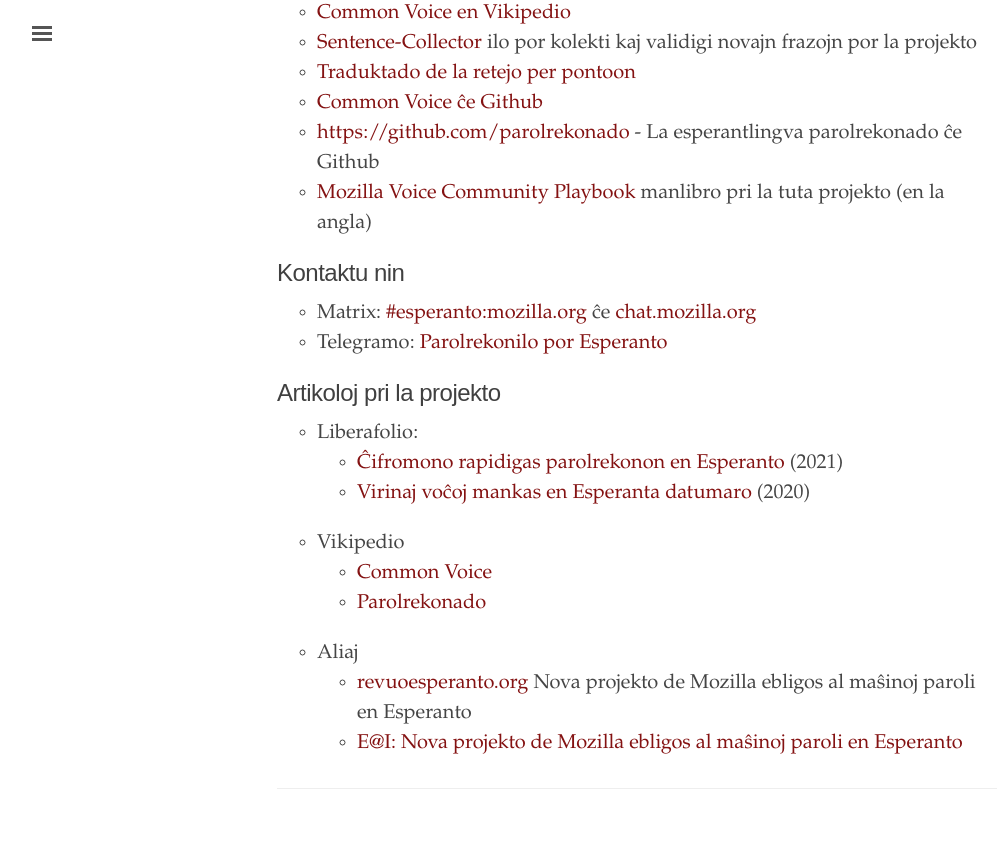
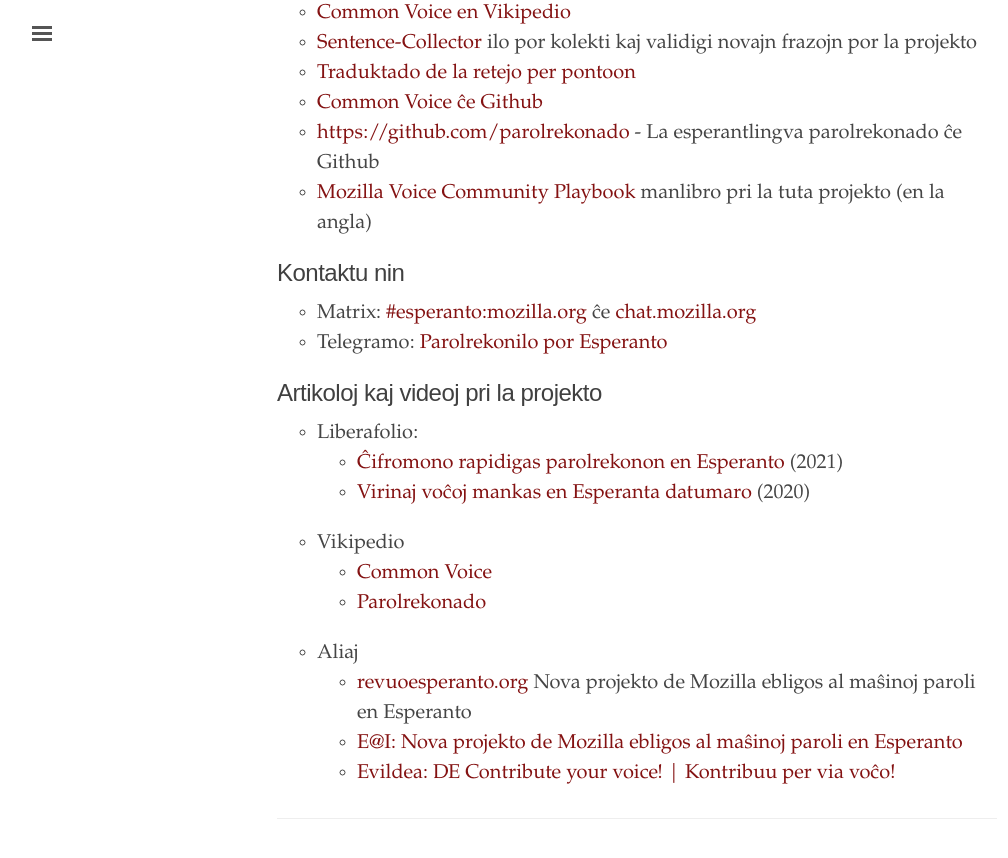
Before and after one commit to parolteknologio/parolteknologio.github.io, a Jekyll site: the page built from index.html, in a window 1280 px wide and 900 px high, scrolled down 1228 px. Shown: the top 858 px of the window, without its empty margins (3-1011 px from the left). Built offline with Jekyll 4.4.1, drawn with Linux system fonts in a browser that asks for light colours.

Commit message:
etaj ŝanĝoj - evildea, sentence-collector

```diff
--- a/index.html
+++ b/index.html
@@ -12,7 +12,7 @@ title: "Voĉaj teknologioj por Esperantujo"
                 Bonege! Jen viaj opcioj:
                 <ul>
                     <li>Donaĉu vian voĉon: <a href="https://commonvoice.mozilla.org/eo">commonvoice.mozilla.org/eo</a></li>
-                    <li>Helpu kolekti pli da frazoj: <a href="https://commonvoice.mozilla.org/sentence-collector/#/how-to">Sentence-Collector</a> </li>
+                    <li>Helpu kolekti pli da frazoj: <a href="https://commonvoice.mozilla.org/sentence-collector/">Sentence-Collector</a> </li>
                     <li>Traduku la retejon <a href="https://pontoon.mozilla.org/eo/common-voice/">per pontoon</a></li>
                     <li>Varbu! Ekzistas kelkaj <a href="https://github.com/parolrekonado/reklamajxoj">reklamaĵoj</a> por la projekto, ĉefe baneroj por sociaj retoj.</li>
                 </ul>
@@ -41,7 +41,7 @@ title: "Voĉaj teknologioj por Esperantujo"
         <li>Telegramo: <a href="https://t.me/joinchat/rkl0bSUR0jQxNzY0">Parolrekonilo por Esperanto</a></li>
       </ul>
 
-        <h2>Artikoloj pri la projekto</h2>
+        <h2>Artikoloj kaj videoj pri la projekto</h2>
         <ul>
             <li>Liberafolio:
                 <ul>
@@ -61,6 +61,8 @@ title: "Voĉaj teknologioj por Esperantujo"
                     <li><a href="https://revuoesperanto.org/projekto_de_mozilla">revuoesperanto.org</a>
                         Nova projekto de Mozilla ebligos al maŝinoj paroli en Esperanto</li>
                         <li><a href="https://ikso.net/nova-projekto-de-mozilla-ebligos-al-masinoj-paroli-en-esperanto/">E@I: Nova projekto de Mozilla ebligos al maŝinoj paroli en Esperanto</a></li>
+                    <li><a href="https://www.youtube.com/watch?v=FU61xCRz21w">Evildea: DE
+Contribute your voice! | Kontribuu per via voĉo!</a></li>
                 </ul>
             </li>
          </ul>
```
